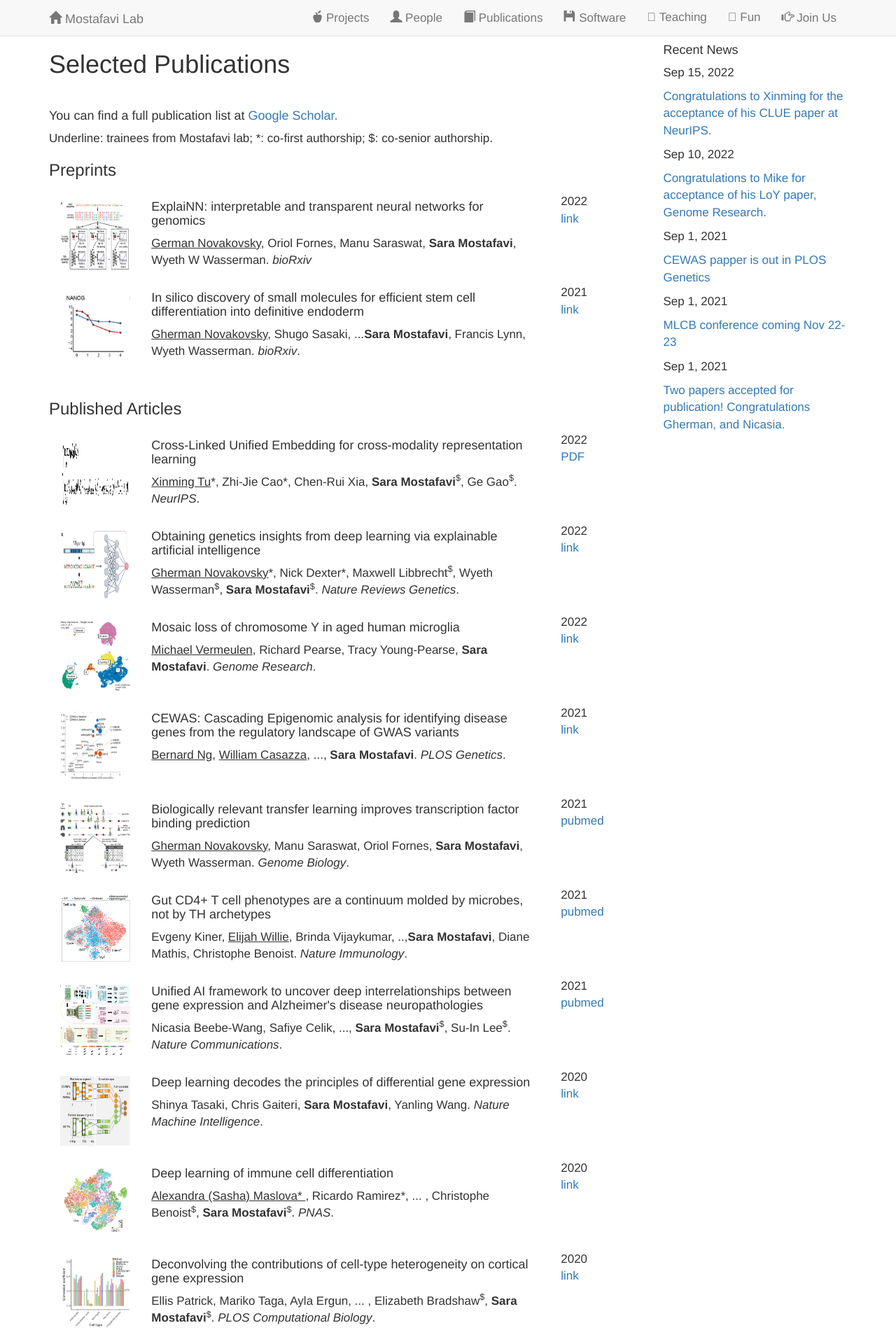
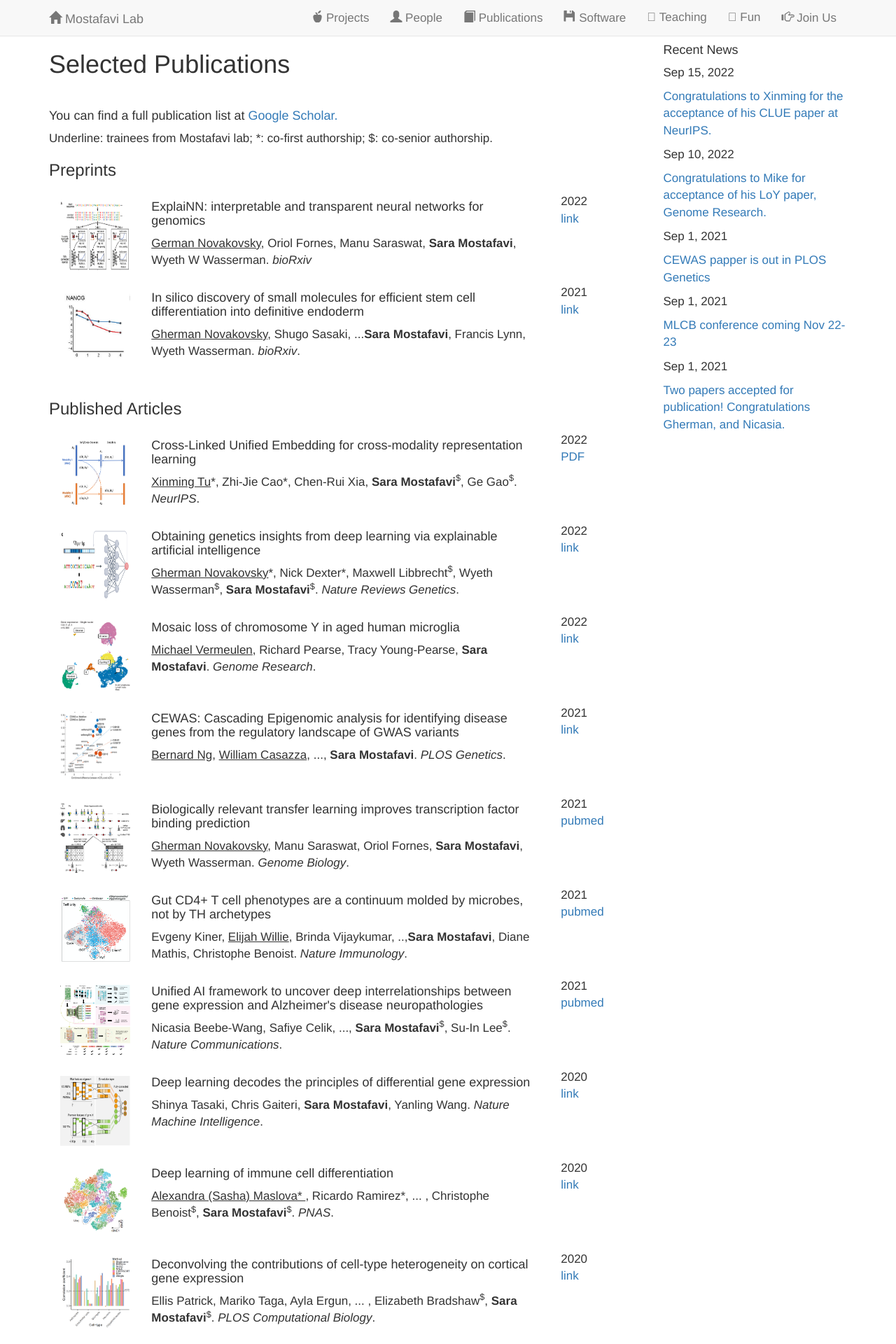
Before and after one commit to saramostafavi/saramostafavi.github.io, a Jekyll site: the page built from publications.html, in a window 1280 px wide. Shown: the top 1920 px of the page at 70% size. Built offline with Jekyll 4.4.1, drawn with Linux system fonts in a browser that asks for light colours; nearby versions of some CDN libraries; a style sheet for code colours, icons or effects is not loaded.

Commit message:
Update publications.yml

```diff
--- a/_data/publications.yml
+++ b/_data/publications.yml
@@ -3,7 +3,7 @@
     Cross-Linked Unified Embedding for cross-modality representation learning
   author: >
     <u>Xinming Tu</u>*, Zhi-Jie Cao*, Chen-Rui Xia, <b>Sara Mostafavi</b><sup>$</sup>, Ge Gao<sup>$</sup>. <I>NeurIPS</I>.
-  image: ../images/CLUE.png
+  image: ../images/CLUE2.png
   year: 2022
   repo:
     name: PDF
```
